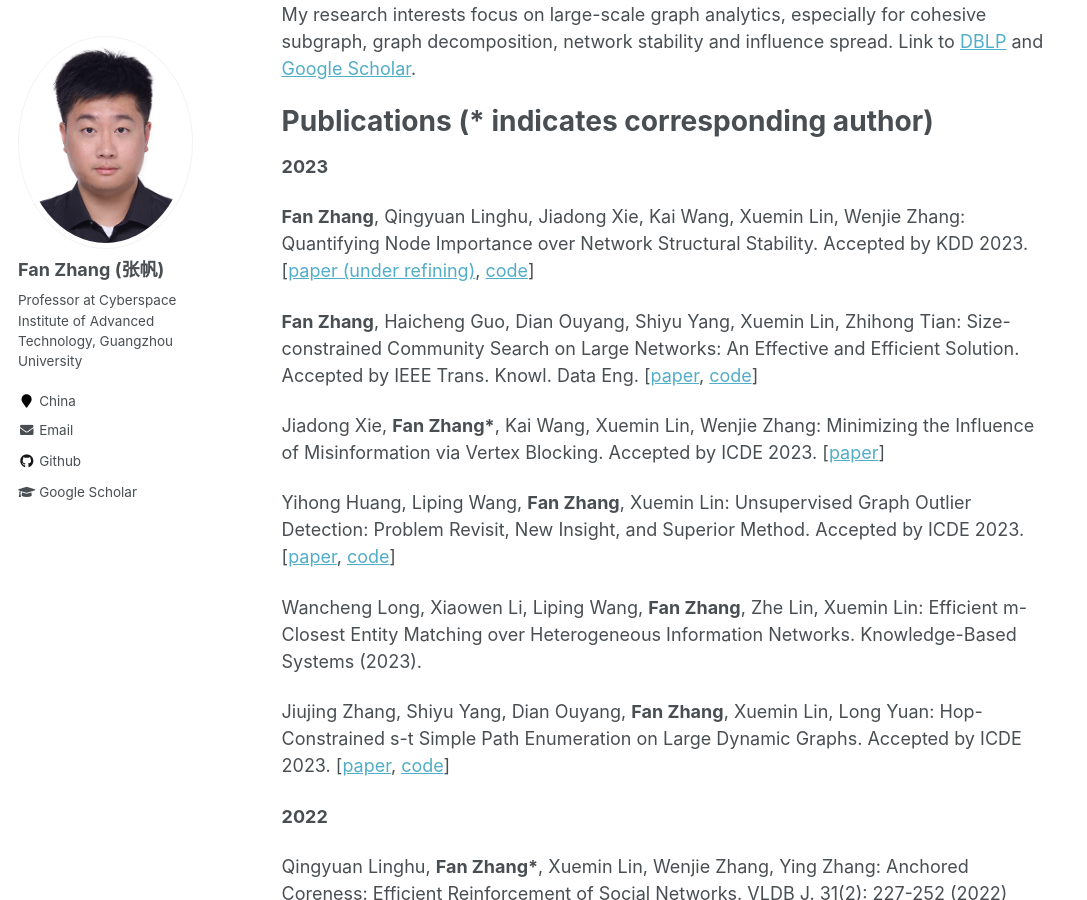
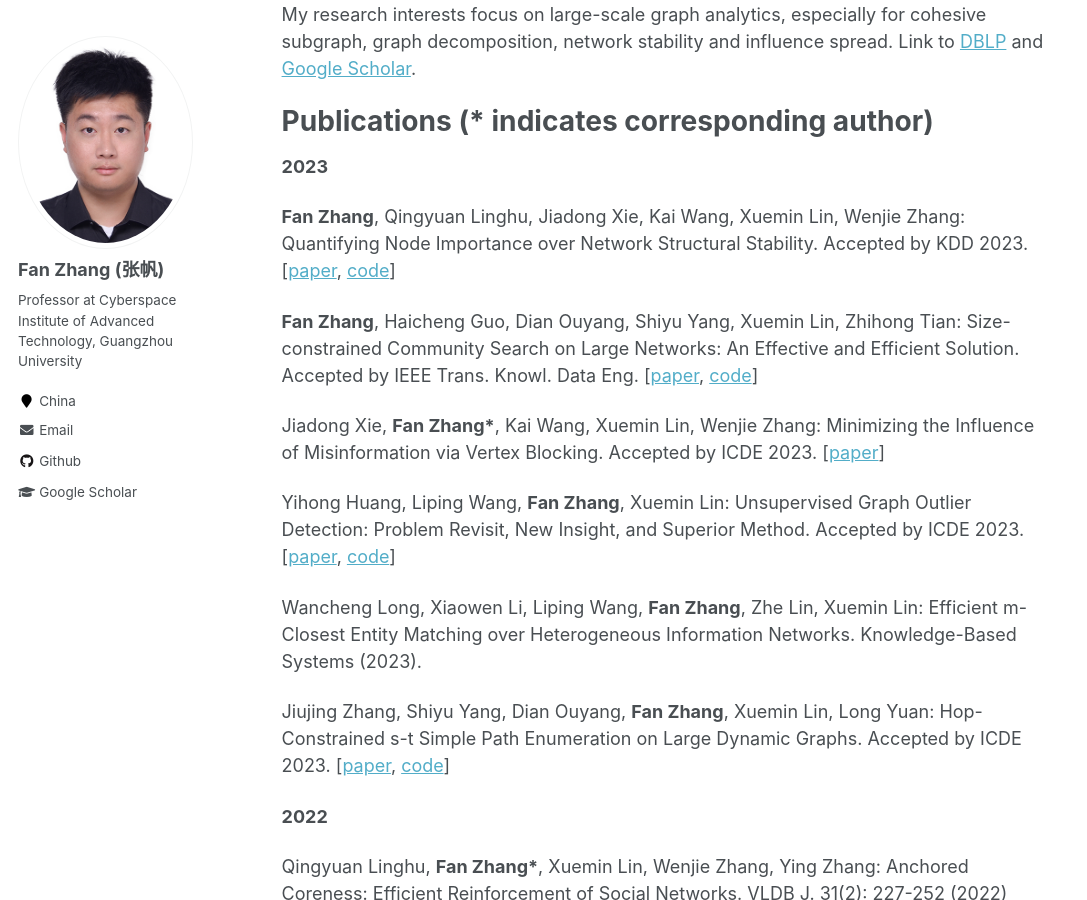
Before and after one commit to fanzhangcs/fanzhangcs.github.io, a Jekyll site: the page built from _pages/about.md, in a window 1280 px wide and 900 px high, scrolled down 318 px. Shown: the whole window, without its empty margins (0-1087 px from the left). Built offline with Jekyll 4.4.1, drawn with Linux system fonts in a browser that asks for light colours.

Commit message:
Update about.md

```diff
--- a/_pages/about.md
+++ b/_pages/about.md
@@ -18,7 +18,7 @@ Publications (* indicates corresponding author)
 
 **2023**
 
-**Fan Zhang**, Qingyuan Linghu, Jiadong Xie, Kai Wang, Xuemin Lin, Wenjie Zhang: Quantifying Node Importance over Network Structural Stability. Accepted by KDD 2023. [[paper (under refining)](/papers/2023_KDD_nodeimportance_versiontoupdate.pdf), [code](https://github.com/Xiejiadong/Quantifying-Node-Importance-over-Network-Structural-Stability)]
+**Fan Zhang**, Qingyuan Linghu, Jiadong Xie, Kai Wang, Xuemin Lin, Wenjie Zhang: Quantifying Node Importance over Network Structural Stability. Accepted by KDD 2023. [[paper](/papers/2023_KDD_nodeimportance.pdf), [code](https://github.com/Xiejiadong/Quantifying-Node-Importance-over-Network-Structural-Stability)]
 
 **Fan Zhang**, Haicheng Guo, Dian Ouyang, Shiyu Yang, Xuemin Lin, Zhihong Tian: Size-constrained Community Search on Large Networks: An Effective and Efficient Solution. Accepted by IEEE Trans. Knowl. Data Eng. [[paper](/papers/2023_TKDE_sctruss.pdf), [code](https://github.com/codecreateworld321/STCS)]
 
```
